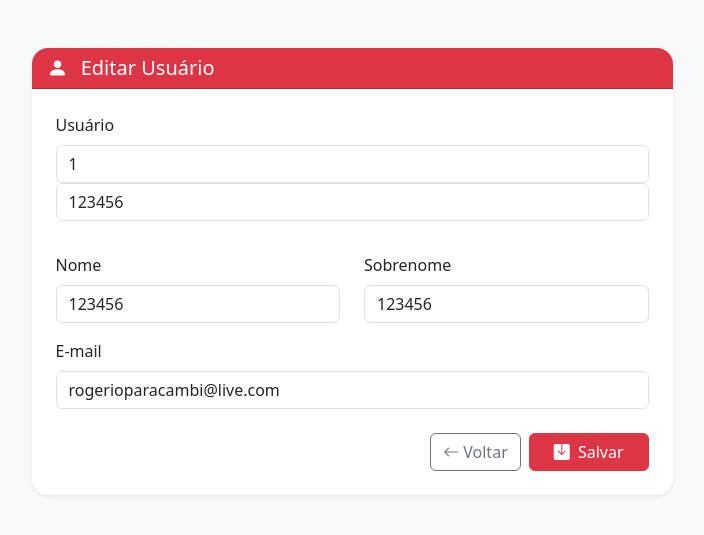
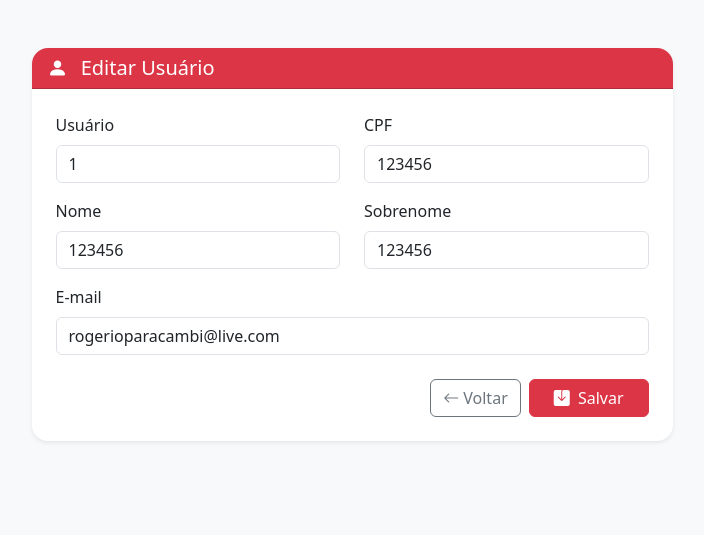
Before and after one commit to rfalves-wq/Clinica, a Django app: page /contas/usuarios/editar/2/ in a window 1280 px wide. Shown: the top 535 px of the page, without its empty margins (288-992 px from the left). Run offline with Django 5.2, Linux system fonts and the light colour scheme; a user stored in the database is signed in; data comes from the database, SQL or seed files in the repository; both versions use the stored data as it was after the commit; some libraries are stand-ins or nearby versions.

Commit message:
atualizadao

```diff
--- a/contas/forms.py
+++ b/contas/forms.py
@@ -93,3 +93,6 @@ class UsuarioUpdateForm(forms.ModelForm):
 
 
 #####################
+def clean_cpf(self):
+    cpf = self.cleaned_data['cpf']
+    return cpf.replace('.', '').replace('-', '')
--- a/contas/templates/usuarios/usuario_form.html
+++ b/contas/templates/usuarios/usuario_form.html
@@ -28,14 +28,19 @@
 
                         <!-- Usuário e CPF -->
                         <div class="row">
-                            <div class="col-md-12 mb-3">
+                            <div class="col-md-6 mb-3">
                                 <label class="form-label">Usuário</label>
                                 {{ form.username|add_class:"form-control" | attr:"placeholder:Ex: clinica01" }}
-                                {{ form.cpf|add_class:"form-control mb-3" | attr:"placeholder:CPF" }}
+
 
                             </div>
 
+                            <div class="col-md-6 mb-3">
+                                <label class="form-label">CPF</label>
 
+                                {{ form.cpf|add_class:"form-control"|attr:"placeholder:000.000.000-00"|attr:"maxlength:14"|attr:"id:cpf" }}
+
+                            </div>
                         </div>
 
                         <!-- Nome e Sobrenome -->
@@ -96,3 +101,25 @@
 
 </body>
 </html>
+
+<script>
+document.addEventListener("DOMContentLoaded", function () {
+    const cpfInput = document.getElementById("cpf");
+
+    if (cpfInput) {
+        cpfInput.addEventListener("input", function () {
+            let value = cpfInput.value.replace(/\D/g, "");
+
+            if (value.length > 11) {
+                value = value.slice(0, 11);
+            }
+
+            value = value.replace(/(\d{3})(\d)/, "$1.$2");
+            value = value.replace(/(\d{3})(\d)/, "$1.$2");
+            value = value.replace(/(\d{3})(\d{1,2})$/, "$1-$2");
+
+            cpfInput.value = value;
+        });
+    }
+});
+</script>
```
Also changed, not shown: db.sqlite3.
